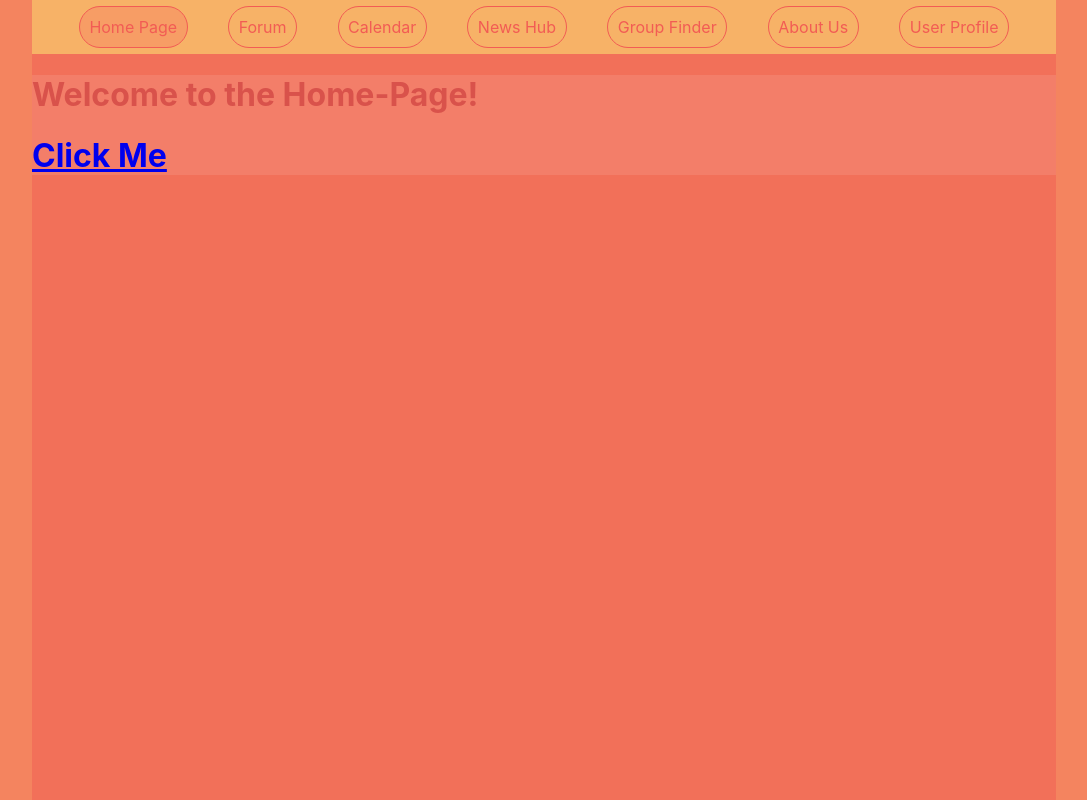
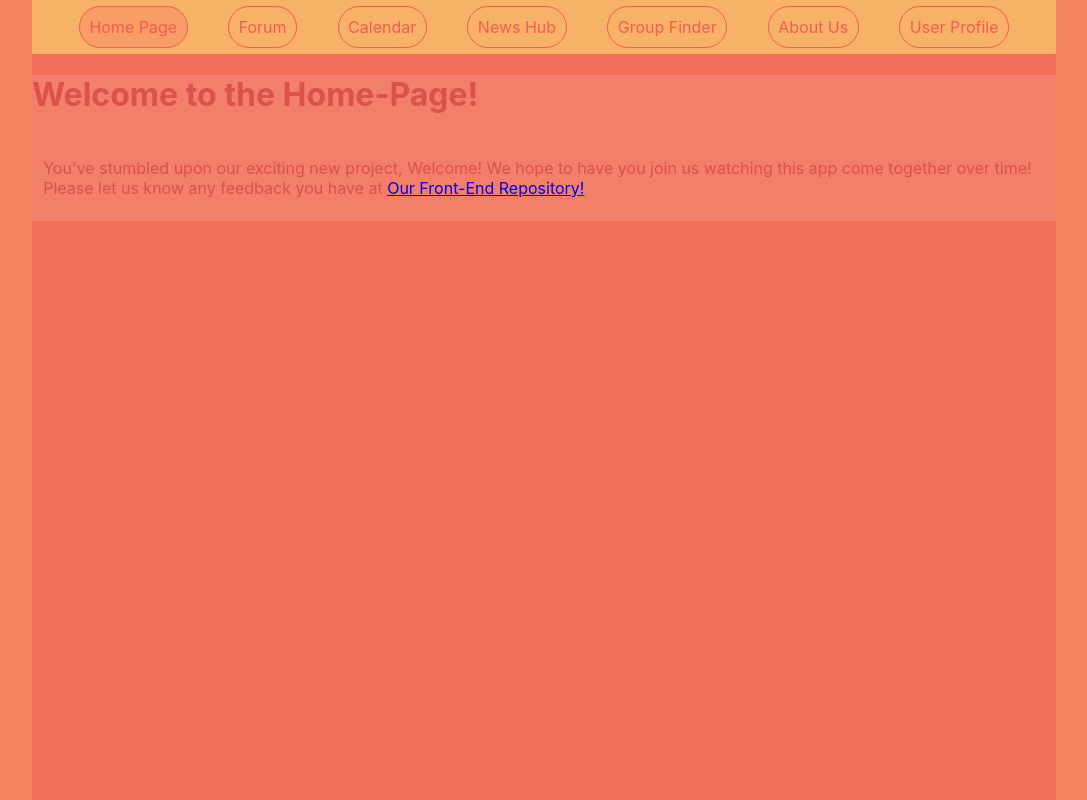
Before and after one commit to ParkerNGore/community-website, a React (Create React App) app: page /home-page in a window 1280 px wide. Shown: the whole page, without its empty margins (96-1183 px from the left). Built offline with nearby package versions, Linux system fonts and the light colour scheme; the HTML template or start-up script is replaced by a standard one.

Commit message:
Closes #6 - HomePage (MVP)
Adds a brief introduction to the HomePage

```diff
--- a/src/App.css
+++ b/src/App.css
@@ -2,6 +2,7 @@
   display: flex;
   justify-content: center;
   background-color: #f4845f;
+  font-size: 1rem;
   color: #d9524b;
 }
 
@@ -13,6 +14,8 @@
 
 section {
   background-color: #f37e69;
+  padding: 0.4rem;
+  margin: 0.3rem;
 }
 
 main {
--- a/src/containers/HomePage.js
+++ b/src/containers/HomePage.js
@@ -7,13 +7,18 @@ function HomePage() {
     <div className="home-page-container">
       <main>
         <h1>Welcome to the Home-Page!</h1>
-        <a
-          href={`http://localhost:${
-            process.env.PORT ? process.env.PORT : 3005
-          }/api/oauth2/login`}
-        >
-          <h1>Click Me</h1>
-        </a>
+        <main>
+          <section>
+            <p>
+              You've stumbled upon our exciting new project, Welcome! We hope to
+              have you join us watching this app come together over time! Please
+              let us know any feedback you have at{" "}
+              <a href="https://github.com/ParkerNGore/community-website/issues">
+                Our Front-End Repository!
+              </a>
+            </p>
+          </section>
+        </main>
       </main>
     </div>
   );
```
